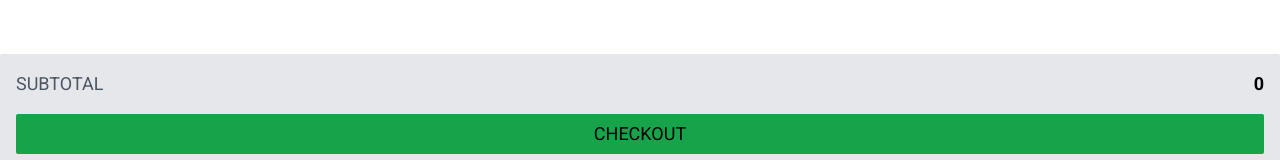
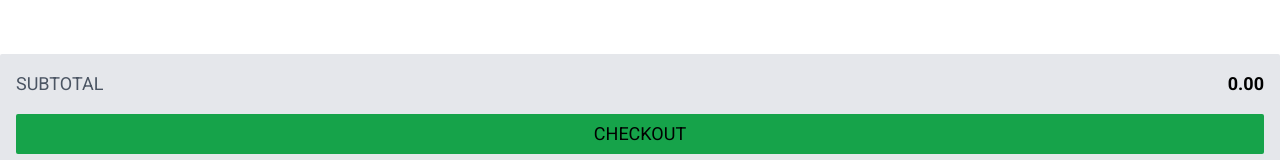
Before and after one commit to nadrojb/ecom-store-react-typescript, a React (Vite) app: page /cart in a window 1280 px wide. Shown: the part 594-754 px from the top of the page. Built offline with nearby package versions, Linux system fonts and the light colour scheme.

Commit message:
format price function added to subtotal price

```diff
--- a/src/Pages/Cart/index.tsx
+++ b/src/Pages/Cart/index.tsx
@@ -1,6 +1,7 @@
 import { Link } from "react-router-dom";
 import CartProductCard from "../../Components/CartProductCard";
 import { useCart } from "../../context/CartContext";
+import FormatPrice from "../../Utilities/FormatPrice";
 
 function Cart() {
   const { cartItems, subTotal } = useCart();
@@ -37,7 +38,7 @@ function Cart() {
       <div id="mobile-subtotal-section" className="bg-gray-200 rounded-tl-sm rounded-tr-sm px-4 py-4 fixed bottom-0 w-full">
         <div className="flex justify-between text-sm sm:text-lg">
           <h4 className="text-gray-600">SUBTOTAL</h4>
-          <h4 className="font-semibold">{subTotal}</h4>
+          <h4 className="font-semibold">{FormatPrice(subTotal)}</h4>
         </div>
         <div>
           <button className="w-full text-center bg-green-600 rounded-sm text-sm h-10 my-4 sm:text-lg">
```
